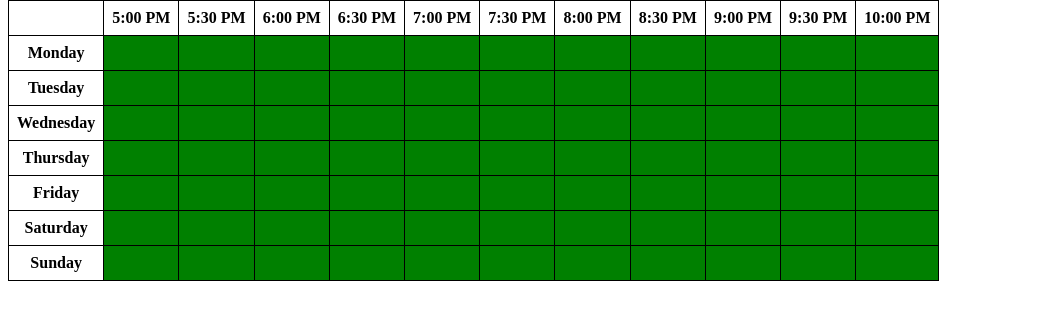
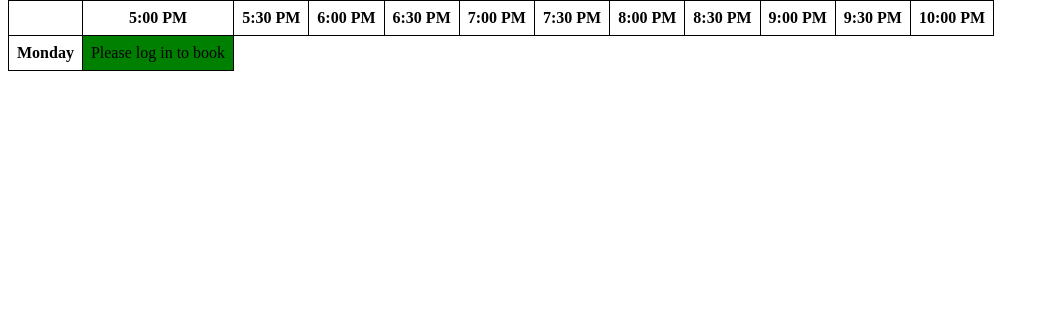
Before and after one commit to Code-Institute-Submissions/Restaurant-Booking-System-5, a Django app: page / in a window 1280 px wide. Shown: the part 113-433 px from the top of the page, without its empty margins (0-1049 px from the left). Run offline with Django 3.2, Linux system fonts and the light colour scheme; lists and menus that the app fills with data are empty; parts of the project's set-up code (start-up, migrations or seed data) failed here and were passed over.

Commit message:
codeanywhere issues commit issues, switched to gitpod to copy over and test deployment

```diff
--- a/booking/models.py
+++ b/booking/models.py
@@ -5,7 +5,11 @@ from django.contrib.auth.models import User
 
 
 class Slot(models.Model):
-    user = models.ForeignKey(User, on_delete=models.CASCADE)
     day = models.CharField(null=False, max_length=10)
     time = models.DecimalField(null=False, decimal_places=2, max_digits=5)
     booked = models.BooleanField(default=False)
+
+
+class Booking(models.Model):
+    user = models.ForeignKey(User, on_delete=models.CASCADE)
+    slot = models.ForeignKey(Slot, on_delete=models.CASCADE)
--- a/booking/views.py
+++ b/booking/views.py
@@ -1,6 +1,8 @@
-from django.shortcuts import render
+from django.shortcuts import render, redirect
 from django.views import generic
-from .models import Slot
+from .models import Slot, Booking
+from django.contrib.auth.decorators import login_required
+from django.contrib import messages
 
 # Create your views here.
 
--- a/restaurant/urls.py
+++ b/restaurant/urls.py
@@ -15,10 +15,11 @@ Including another URLconf
 """
 from django.contrib import admin
 from django.urls import path, include
-from booking.views import displayPage
+from booking.views import displayPage, book_slot
 
 urlpatterns = [
     path('admin/', admin.site.urls),
     path('', displayPage, name='displayPage'),
-    path('accounts/', include('allauth.urls'))
+    path('accounts/', include('allauth.urls')),
+    path('book-slot/', book_slot, name='book_slot'),
 ]
--- a/templates/booking/booking.html
+++ b/templates/booking/booking.html
@@ -23,109 +23,25 @@
         <tbody>
             <tr>
                 <th>Monday</th>
-                <td class="booking-cell"></td>
-                <td class="booking-cell"></td>
-                <td class="booking-cell"></td>
-                <td class="booking-cell"></td>
-                <td class="booking-cell"></td>
-                <td class="booking-cell"></td>
-                <td class="booking-cell"></td>
-                <td class="booking-cell"></td>
-                <td class="booking-cell"></td>
-                <td class="booking-cell"></td>
-                <td class="booking-cell"></td>
+                <td class="booking-cell" data-day="Monday" data-time="5:00 PM">
+                    {% if user.is_authenticated %}
+                        <form action="{% url 'booking:book_slot' %}" method="POST">
+                            {% csrf_token %}
+                            <input type="hidden" name="day" value="Monday">
+                            <input type="hidden" name="time" value="5:00 PM">
+                            <button type="submit">Book</button>
+                        </form>
+                    {% else %}
+                        <span>Please log in to book</span>
+                    {% endif %}
+                </td>
+                <!-- Add similar cells for other time slots -->
             </tr>
-            <tr>
-                <th>Tuesday</th>
-                <td class="booking-cell"></td>
-                <td class="booking-cell"></td>
-                <td class="booking-cell"></td>
-                <td class="booking-cell"></td>
-                <td class="booking-cell"></td>
-                <td class="booking-cell"></td>
-                <td class="booking-cell"></td>
-                <td class="booking-cell"></td>
-                <td class="booking-cell"></td>
-                <td class="booking-cell"></td>
-                <td class="booking-cell"></td>
-            </tr>
-            <tr>
-                <th>Wednesday</th>
-                <td class="booking-cell"></td>
-                <td class="booking-cell"></td>
-                <td class="booking-cell"></td>
-                <td class="booking-cell"></td>
-                <td class="booking-cell"></td>
-                <td class="booking-cell"></td>
-                <td class="booking-cell"></td>
-                <td class="booking-cell"></td>
-                <td class="booking-cell"></td>
-                <td class="booking-cell"></td>
-                <td class="booking-cell"></td>
-            </tr>
-            <tr>
-                <th>Thursday</th>
-                <td class="booking-cell"></td>
-                <td class="booking-cell"></td>
-                <td class="booking-cell"></td>
-                <td class="booking-cell"></td>
-                <td class="booking-cell"></td>
-                <td class="booking-cell"></td>
-                <td class="booking-cell"></td>
-                <td class="booking-cell"></td>
-                <td class="booking-cell"></td>
-                <td class="booking-cell"></td>
-                <td class="booking-cell"></td>
-            </tr>
-            <tr>
-                <th>Friday</th>
-                <td class="booking-cell"></td>
-                <td class="booking-cell"></td>
-                <td class="booking-cell"></td>
-                <td class="booking-cell"></td>
-                <td class="booking-cell"></td>
-                <td class="booking-cell"></td>
-                <td class="booking-cell"></td>
-                <td class="booking-cell"></td>
-                <td class="booking-cell"></td>
-                <td class="booking-cell"></td>
-                <td class="booking-cell"></td>
-            </tr>
-            <tr>
-                <th>Saturday</th>
-                <td class="booking-cell"></td>
-                <td class="booking-cell"></td>
-                <td class="booking-cell"></td>
-                <td class="booking-cell"></td>
-                <td class="booking-cell"></td>
-                <td class="booking-cell"></td>
-                <td class="booking-cell"></td>
-                <td class="booking-cell"></td>
-                <td class="booking-cell"></td>
-                <td class="booking-cell"></td>
-                <td class="booking-cell"></td>
-            </tr>
-            <tr>
-                <th>Sunday</th>
-                <td class="booking-cell"></td>
-                <td class="booking-cell"></td>
-                <td class="booking-cell"></td>
-                <td class="booking-cell"></td>
-                <td class="booking-cell"></td>
-                <td class="booking-cell"></td>
-                <td class="booking-cell"></td>
-                <td class="booking-cell"></td>
-                <td class="booking-cell"></td>
-                <td class="booking-cell"></td>
-                <td class="booking-cell"></td>
-            </tr>
+            <!-- Add similar rows for other days -->
         </tbody>
-        <script>
-            const bookingCells = document.querySelectorAll('.booking-cell');
-            bookingCells.forEach(cell => {
-                cell.addEventListener('click', bookTable);
-            });
+    </table>
+    <script>
 
-
-        </script>
+    </script>
+</body>
 {% endblock %}
```
Also changed, not shown: restaurant/settings.py (+7 -7 lines), booking/migrations/0002_booking.py (added), db.sqlite3.
